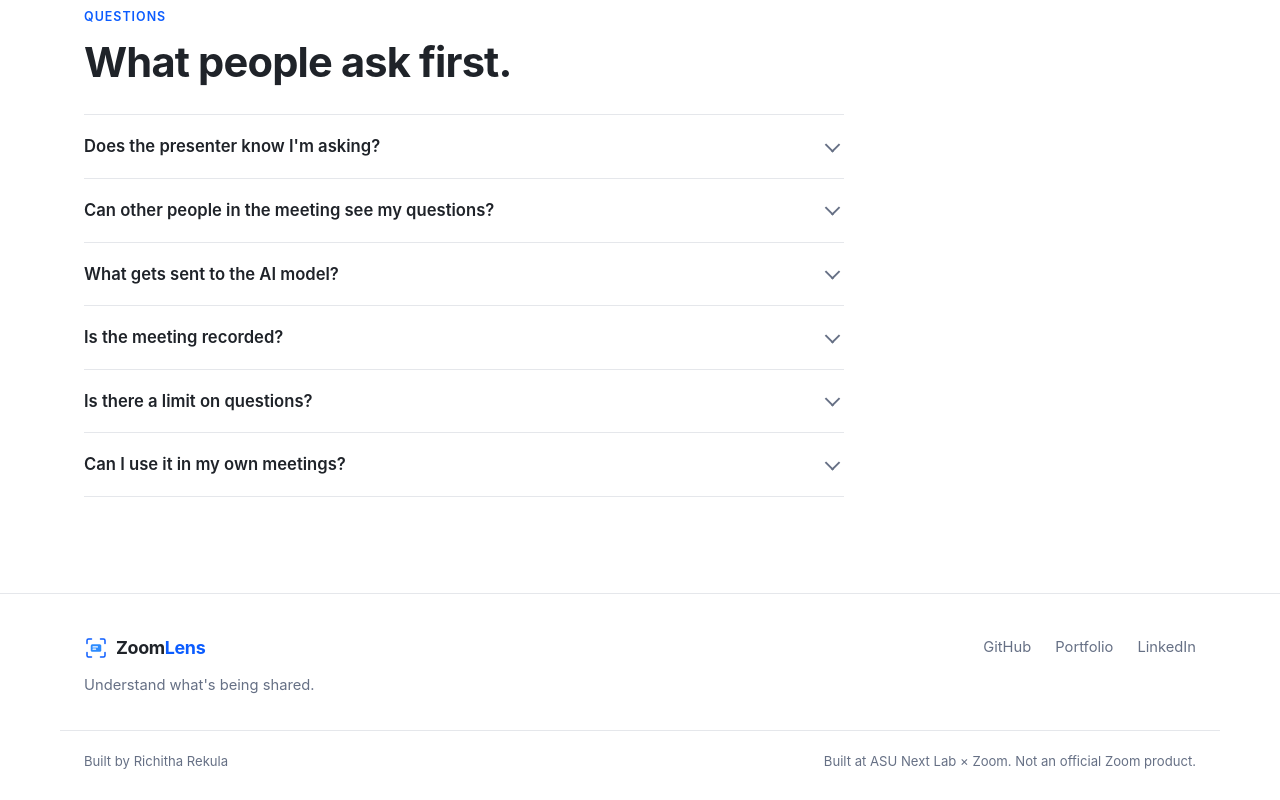
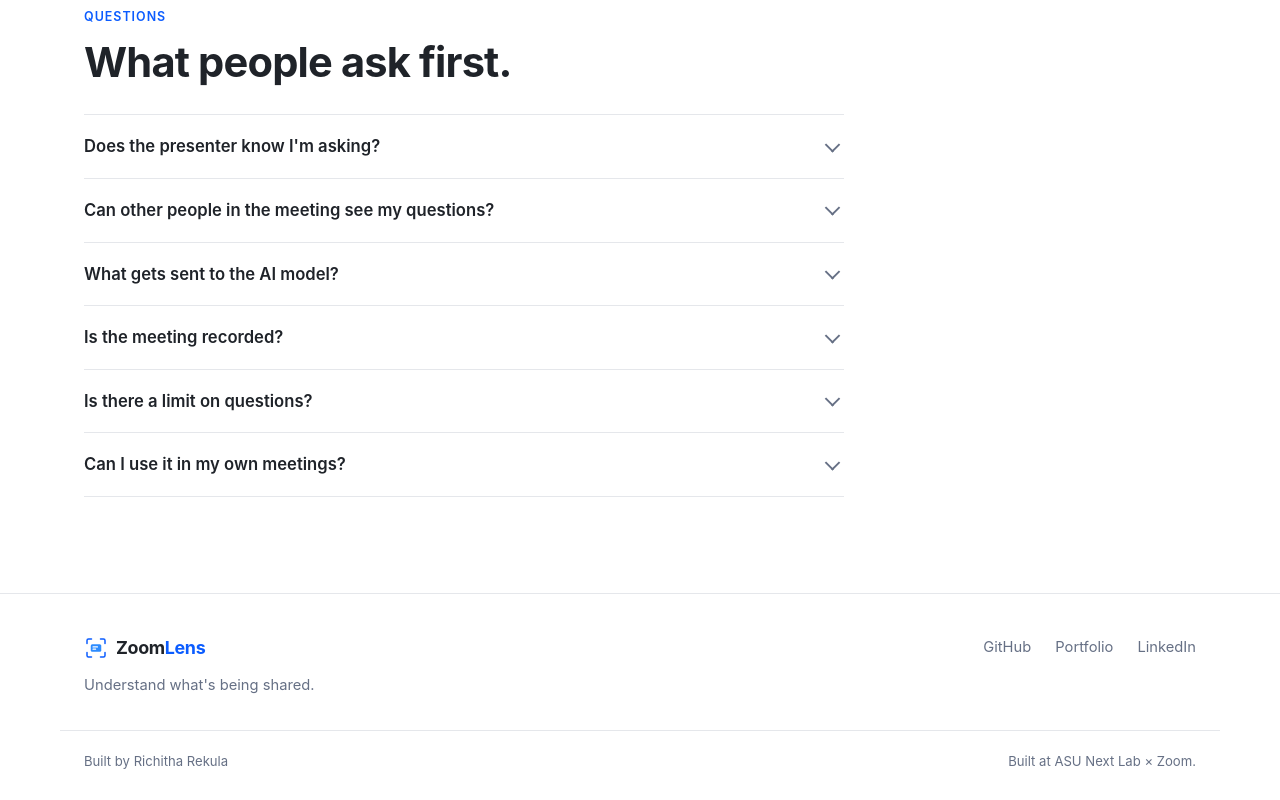
Before and after one commit to richithareddyy/ZoomLens, a website: page site/index.html in a window 1280 px wide. Shown: the part 7443-8243 px from the top of the page. Drawn offline with Linux system fonts and the light colour scheme.

Commit message:
Keep the footer credit to one line

```diff
--- a/site/index.html
+++ b/site/index.html
@@ -515,7 +515,7 @@
     </div>
     <div class="wrap foot-base">
       <span>Built by Richitha Rekula</span>
-      <span>Built at ASU Next Lab × Zoom. Not an official Zoom product.</span>
+      <span>Built at ASU Next Lab × Zoom.</span>
     </div>
   </footer>
 
```
